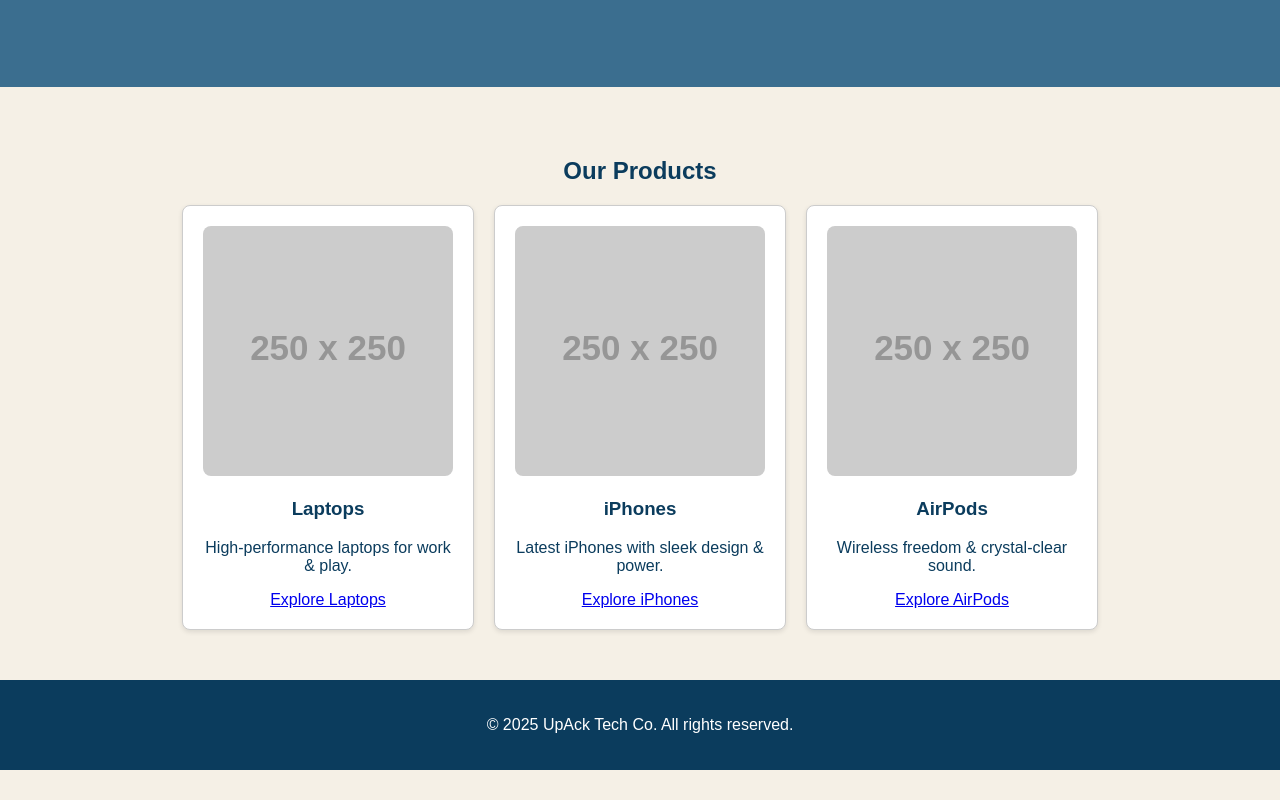
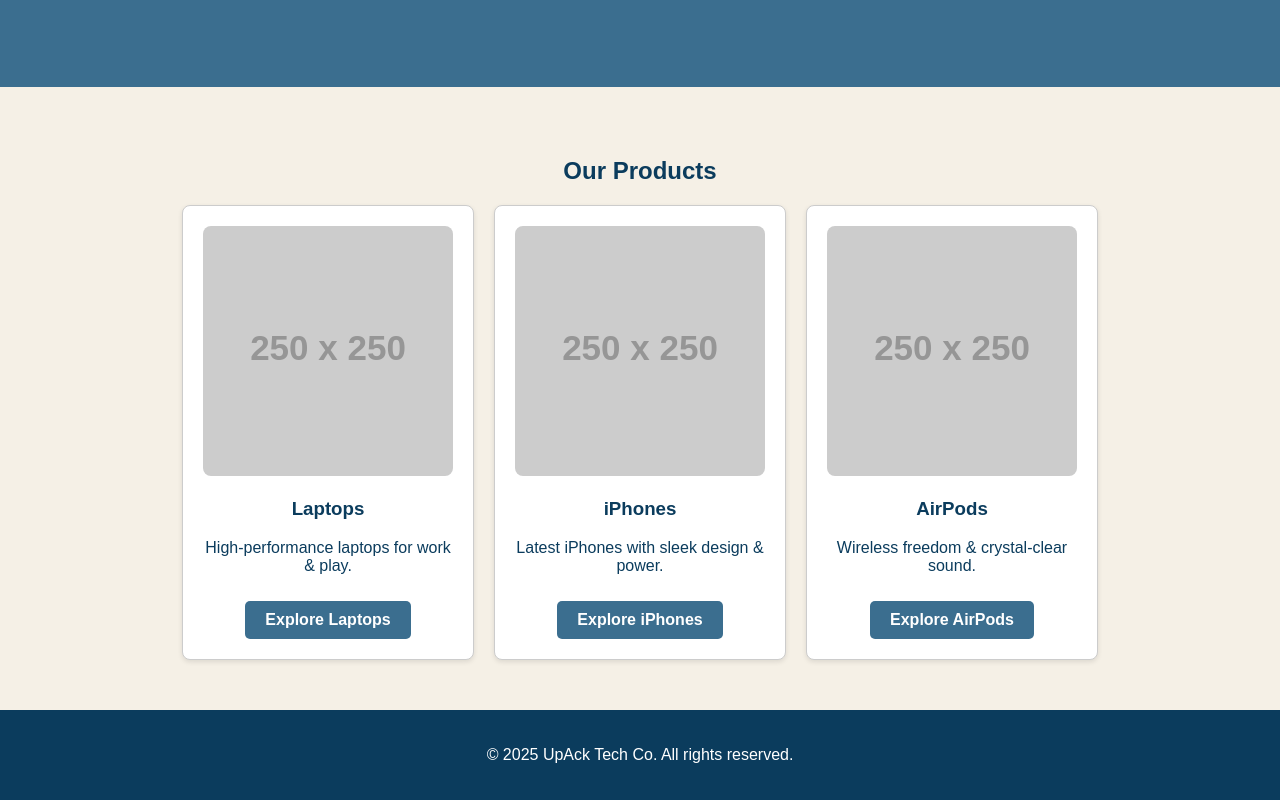
Before and after one commit to up-ack-tech-co/UpAck-Tech-Co-, a plain HTML site: page index.html in a window 1280 px wide. Shown: the part 798-1598 px from the top of the page. Before the commit the page ends 1568 px from the top, so only its background shows below. Drawn offline with Linux system fonts and the light colour scheme; placeholder pictures from the web are drawn by us.

Commit message:
Add styles for category links

```diff
--- a/style.css
+++ b/style.css
@@ -118,6 +118,21 @@ header nav ul li a:hover {
   background: var(--navy);
 }
 
+/* Category Links */
+.category-link {
+  display: inline-block;
+  margin-top: 10px;
+  padding: 10px 20px;
+  background: var(--faded-blue);
+  color: white;
+  font-weight: bold;
+  text-decoration: none;
+  border-radius: 5px;
+}
+
+.category-link:hover {
+  background: var(--navy);
+}
 /* Footer */
 footer {
   background: var(--navy);
```
